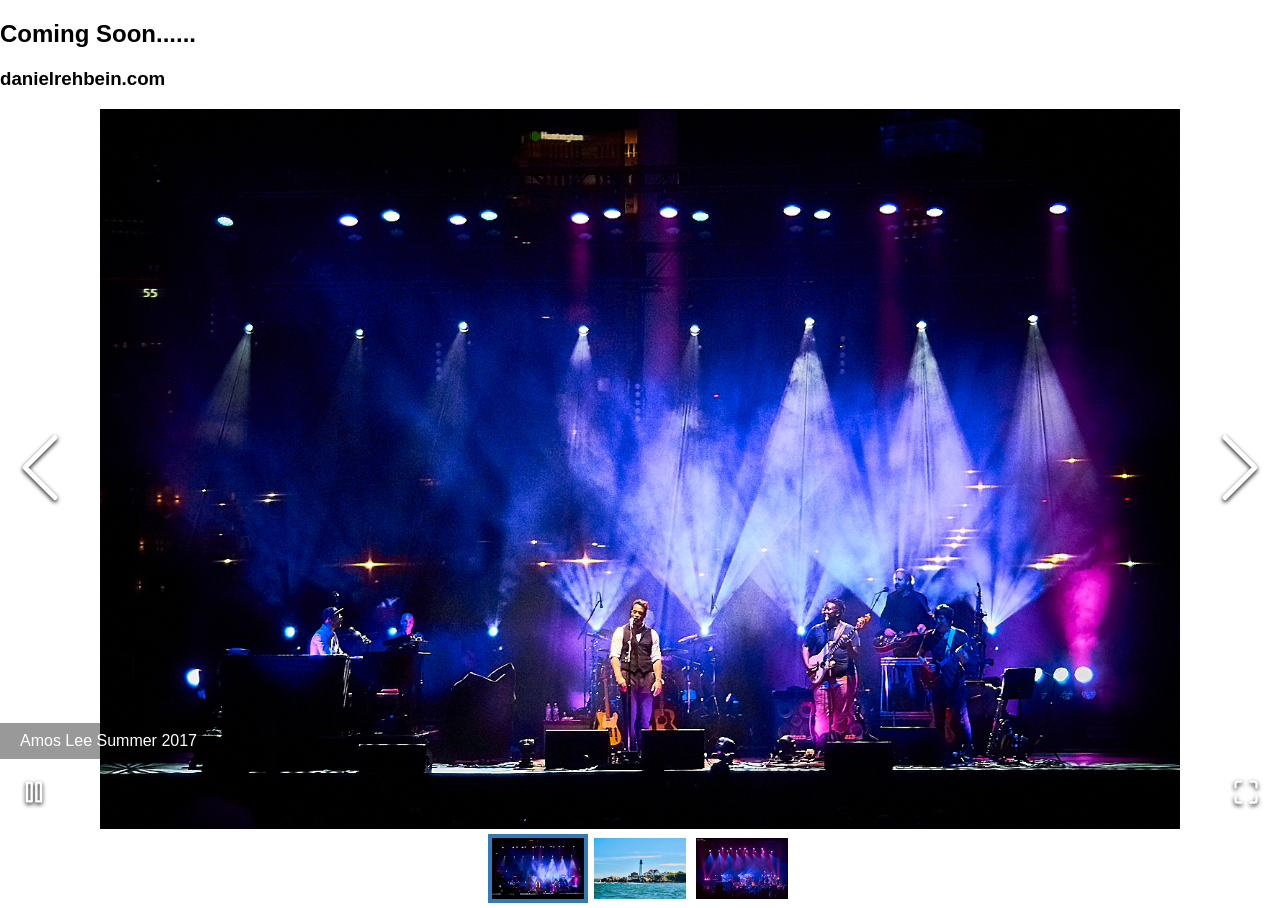
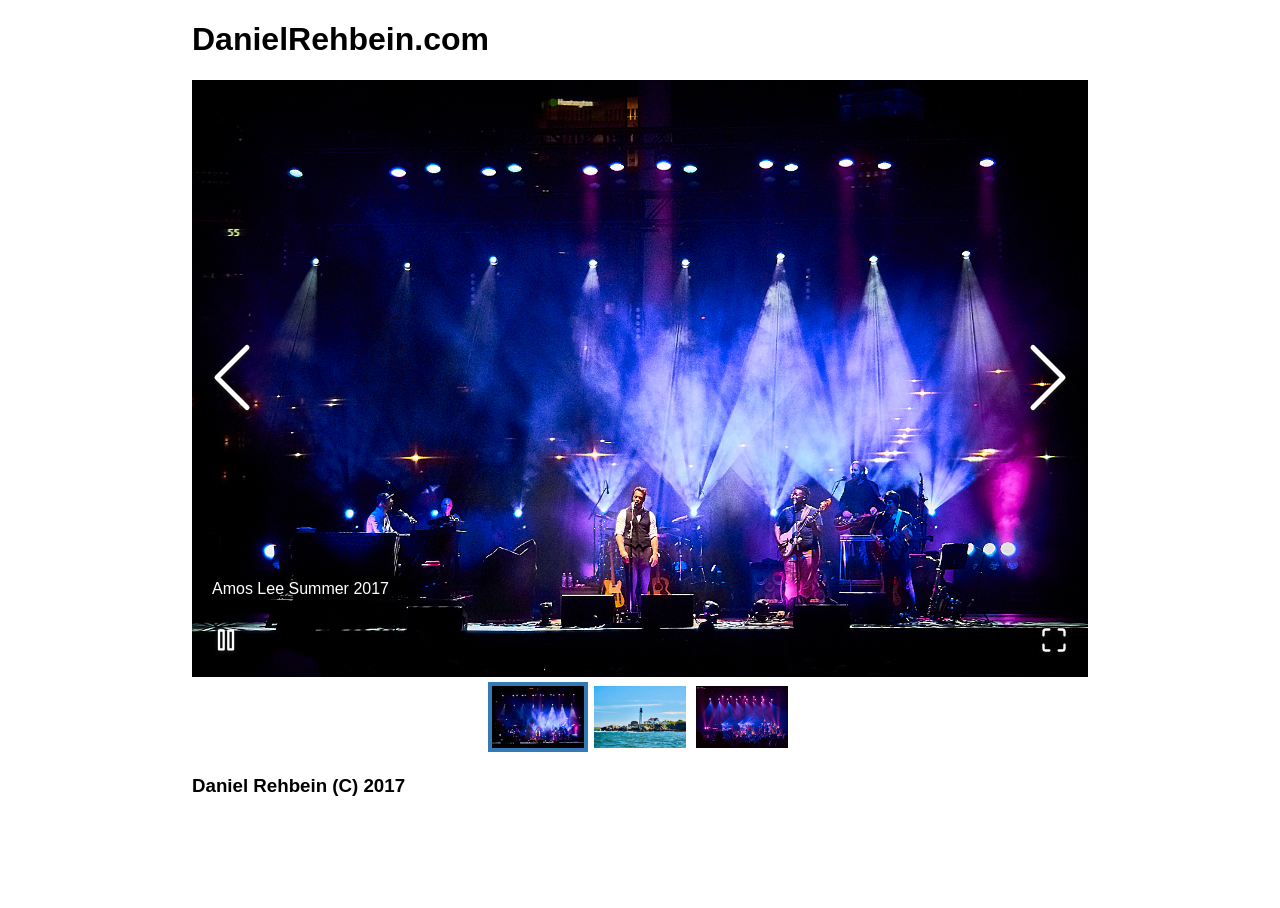
Before and after one commit to TeganLovesUnicorns/rehbein-personal, a React (Create React App) app: page / in a window 1280 px wide. After the commit the page ends 816 px from the top, so only its background shows below. Built offline with nearby package versions, Linux system fonts and the light colour scheme.

Commit message:
added footer

```diff
--- a/public/index.html
+++ b/public/index.html
@@ -23,7 +23,7 @@
   </head>
   <body>
     <noscript>
-      I'm sorry, but you need to enable JavaScript to run this app.
+      I'm sorry, but you need to enable JavaScript to view this site.
     </noscript>
     <div id="root"></div>
     <!--
--- a/src/App.js
+++ b/src/App.js
@@ -2,6 +2,7 @@ import React, { Component } from 'react';
 import ReactDOM from 'react-dom';
 import './App.css';
 import Header from '../src/Header.js';
+import Footer from '../src/Footer.js';
 import HomeSlider from '../src/HomeSlider.js';
 
 
@@ -11,6 +12,7 @@ class App extends Component {
       <div>
         <Header />
         <HomeSlider />
+        <Footer />
       </div>
     );
   }
--- /dev/null
+++ b/src/Footer.js
@@ -0,0 +1,14 @@
+// footer nav and copyright info
+import React, { Component } from 'react';
+
+class Footer extends Component {
+    render() {
+        return(
+            <div className='footer'>
+                <h3>Daniel Rehbein (C) 2017</h3>
+            </div>
+        );
+    }
+}
+
+export default Footer;
--- a/src/Header.js
+++ b/src/Header.js
@@ -4,8 +4,7 @@ class Header extends Component{
     render(){
         return (
             <header className='header'>
-                <h2>Coming Soon......</h2>
-                <h3>danielrehbein.com</h3>
+                <h1>DanielRehbein.com</h1>
             </header>
         );
     }
--- /dev/null
+++ b/src/MenuBar.js
@@ -0,0 +1 @@
+// Top Menu for site. Drop Down.
--- a/src/index.css
+++ b/src/index.css
@@ -1,5 +1,7 @@
 body {
-  margin: 0;
+  margin: 0px;
+    margin-left: 15%;
+    margin-right: 15%;
   padding: 0;
   font-family: sans-serif;
 }
```
